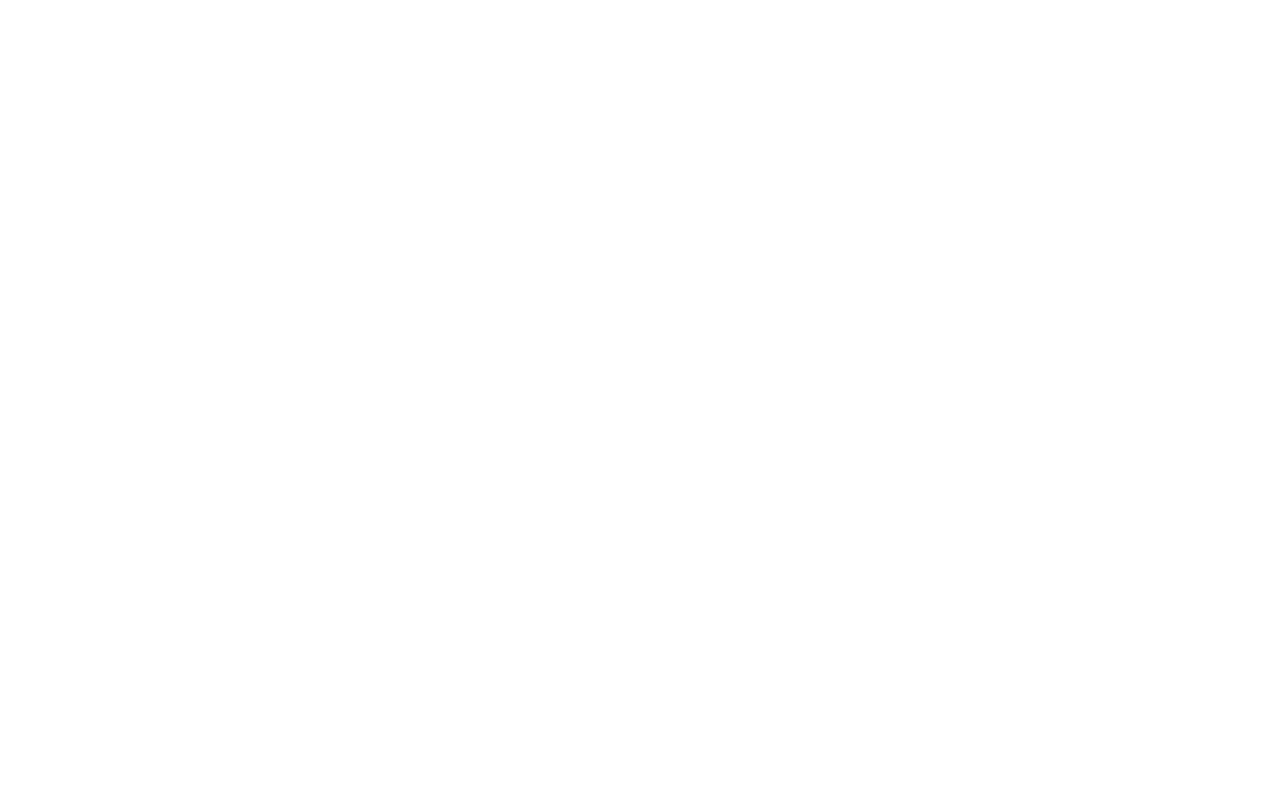
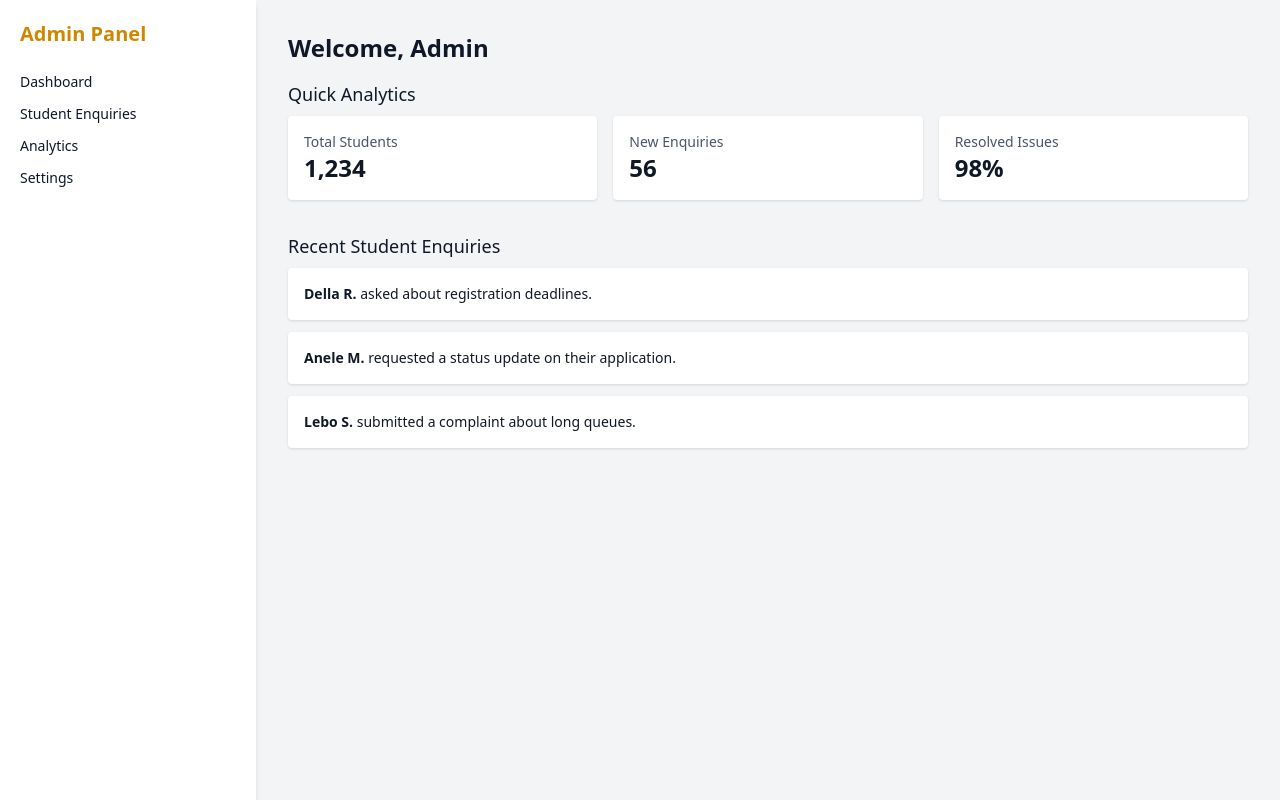
Before and after one commit to fRanklinscoT/skipq-demo, a React (Vite) app: page /admin in a window 1280 px wide. Before the commit this address had no page. Built offline with nearby package versions, Linux system fonts and the light colour scheme.

Commit message:
Initial dashboard setup, fixed admin login and added admin dashboard

```diff
--- a/src/App.jsx
+++ b/src/App.jsx
@@ -1,6 +1,8 @@
 import { BrowserRouter, Routes, Route } from 'react-router-dom';
 import Login from './components/login';
 import Dashboard from './components/dashboard';
+import AdminDashboard from './components/Admin';
+import ErrorPage from './components/error404';
 
 function App() {
   return (
@@ -9,6 +11,8 @@ function App() {
       <Routes>
         <Route path="/" element={<Login />} />
         <Route path="/dashboard" element={<Dashboard />} />
+        <Route path="/admin" element={<AdminDashboard  />} />
+        <Route path='*' element={<ErrorPage />} />
       </Routes>
     </BrowserRouter>
     </div>
--- /dev/null
+++ b/src/components/Admin.jsx
@@ -0,0 +1,52 @@
+import React from 'react';
+import { Link } from 'react-router-dom';
+
+export default function AdminDashboard() {
+  return (
+    <div className="min-h-screen flex bg-gray-100 dark:bg-gray-800 text-gray-900 dark:text-white">
+      <aside className="w-64 bg-white dark:bg-gray-900 p-5 shadow-md">
+        <h2 className="text-xl font-bold mb-6 text-yellow-600">Admin Panel</h2>
+        <nav className="flex flex-col space-y-3 text-sm">
+          <Link to="/admin" className="hover:text-yellow-500">Dashboard</Link>
+          <Link to="/admin/enquiries" className="hover:text-yellow-500">Student Enquiries</Link>
+          <Link to="/admin/analytics" className="hover:text-yellow-500">Analytics</Link>
+          <Link to="/admin/settings" className="hover:text-yellow-500">Settings</Link>
+        </nav>
+      </aside>
+      <main className="flex-1 p-8">
+        <h1 className="text-2xl font-semibold mb-4">Welcome, Admin</h1>
+        <section className="mb-8">
+          <h2 className="text-lg font-medium mb-2">Quick Analytics</h2>
+          <div className="grid grid-cols-1 sm:grid-cols-2 lg:grid-cols-3 gap-4">
+            <div className="bg-white dark:bg-gray-700 p-4 rounded shadow">
+              <p className="text-sm text-gray-600 dark:text-gray-300">Total Students</p>
+              <p className="text-2xl font-bold">1,234</p>
+            </div>
+            <div className="bg-white dark:bg-gray-700 p-4 rounded shadow">
+              <p className="text-sm text-gray-600 dark:text-gray-300">New Enquiries</p>
+              <p className="text-2xl font-bold">56</p>
+            </div>
+            <div className="bg-white dark:bg-gray-700 p-4 rounded shadow">
+              <p className="text-sm text-gray-600 dark:text-gray-300">Resolved Issues</p>
+              <p className="text-2xl font-bold">98%</p>
+            </div>
+          </div>
+        </section>
+        <section>
+          <h2 className="text-lg font-medium mb-2">Recent Student Enquiries</h2>
+          <ul className="space-y-3">
+            <li className="bg-white dark:bg-gray-700 p-4 rounded shadow text-sm">
+              <p><strong>Della R.</strong> asked about registration deadlines.</p>
+            </li>
+            <li className="bg-white dark:bg-gray-700 p-4 rounded shadow text-sm">
+              <p><strong>Anele M.</strong> requested a status update on their application.</p>
+            </li>
+            <li className="bg-white dark:bg-gray-700 p-4 rounded shadow text-sm">
+              <p><strong>Lebo S.</strong> submitted a complaint about long queues.</p>
+            </li>
+          </ul>
+        </section>
+      </main>
+    </div>
+  );
+}
--- /dev/null
+++ b/src/components/error404.jsx
@@ -0,0 +1,21 @@
+import React from 'react';
+import { Link } from 'react-router-dom';
+import { FaExclamationTriangle } from 'react-icons/fa';
+
+export default function ErrorPage() {
+  return (
+    <div className="min-h-screen flex items-center justify-center bg-gray-100 dark:bg-gray-900 text-gray-900 dark:text-white px-6">
+      <div className="text-center max-w-md">
+        <FaExclamationTriangle className="text-yellow-600 text-6xl mb-4 mx-auto" />
+        <h1 className="text-4xl font-bold mb-2">404</h1>
+        <p className="text-lg mb-4">Oops! The page you’re looking for doesn’t exist.</p>
+        <Link
+          to="/"
+          className="inline-block mt-4 px-5 py-2 bg-yellow-600 text-white rounded hover:bg-yellow-700 transition"
+        >
+          Go Back Home
+        </Link>
+      </div>
+    </div>
+  );
+}
--- a/src/components/login.jsx
+++ b/src/components/login.jsx
@@ -1,11 +1,12 @@
-import { useState } from 'react';
-import { Link } from 'react-router-dom';
-import logo from '../assets/logo.png';
+import { useState } from "react";
+import { useNavigate } from "react-router-dom";
+import logo from "../assets/logo.png";
 
 export default function Login() {
-  const [role, setRole] = useState('Student');
-  const [email, setEmail] = useState('');
-  const [password, setPassword] = useState('');
+  const [role, setRole] = useState("Student");
+  const [email, setEmail] = useState("");
+  const [password, setPassword] = useState("");
+  const navigate = useNavigate();
 
   const isValidUser = () => {
     return (
@@ -14,12 +15,20 @@ export default function Login() {
     );
   };
 
-  const handlePreLogin = (e) => {
+  const handleLogin = (e) => {
+    e.preventDefault();
+
     if (!isValidUser()) {
-      e.preventDefault();
       alert("Don't make us send you the password again");
+      return;
+    }
+
+    alert(`Welcome to SkipQ, ${email}`);
+
+    if (role === "Admin") {
+      navigate("/admin");
     } else {
-      alert(`Welcome to SkipQ, ${email}`);
+      navigate("/dashboard");
     }
   };
 
@@ -28,13 +37,18 @@ export default function Login() {
       <div className="w-[380px] bg-stone-300 rounded-xl p-8 border-white shadow-lg shadow-black dark:bg-gray-700 dark:border-gray-600">
         {/* Logo and title */}
         <div className="flex flex-col items-center mb-8">
-          <img src={logo} alt="Logo" className="w-20 h-20 rounded-full border-4 border-yellow-600 mb-4" />
+          <img
+            src={logo}
+            alt="Logo"
+            className="w-20 h-20 rounded-full border-4 border-yellow-600 mb-4"
+          />
           <div className="flex flex-col items-center">
             <h1 className="text-blue-600 font-medium text-sm mb-2">Login</h1>
             <div className="w-16 border-b-4 border-yellow-500 mx-auto shadow-[0_0_8px_2px_rgba(234,179,8,0.6)] rounded" />
           </div>
         </div>
 
+        <form onSubmit={handleLogin}>
           {/* Role Dropdown */}
           <div className="mb-4">
             <select
@@ -50,11 +64,12 @@ export default function Login() {
           {/* Email Input */}
           <div className="mb-4">
             <input
-            type="email"
+              type="text"
               placeholder="Student Number"
               value={email}
               onChange={(e) => setEmail(e.target.value)}
               className="w-full px-4 py-2 border border-gray-300 rounded-md text-sm focus:outline-none focus:ring-2 focus:ring-yellow-500"
+              required
             />
           </div>
 
@@ -66,21 +81,18 @@ export default function Login() {
               value={password}
               onChange={(e) => setPassword(e.target.value)}
               className="w-full px-4 py-2 border border-gray-300 rounded-md text-sm focus:outline-none focus:ring-2 focus:ring-yellow-500"
+              required
             />
           </div>
 
-        {/* Login Button as Link */}
-        <Link
-          to={isValidUser() ? "/dashboard" : "/admin"}
-          onClick={handlePreLogin}
-          className="block"
-        >
+          {/* Login Button */}
           <button
+            type="submit"
             className="w-full py-2 bg-yellow-700 hover:bg-yellow-800 text-white rounded-full text-sm font-medium transition duration-200"
           >
             Login
           </button>
-        </Link>
+        </form>
 
         {/* Forgot Password */}
         <a className="text-center flex justify-center mt-4 text-sm text-neutral-600 hover:text-yellow-600 cursor-pointer dark:text-neutral-400">
```
Lines whose indentation alone changed are shown as unchanged.
